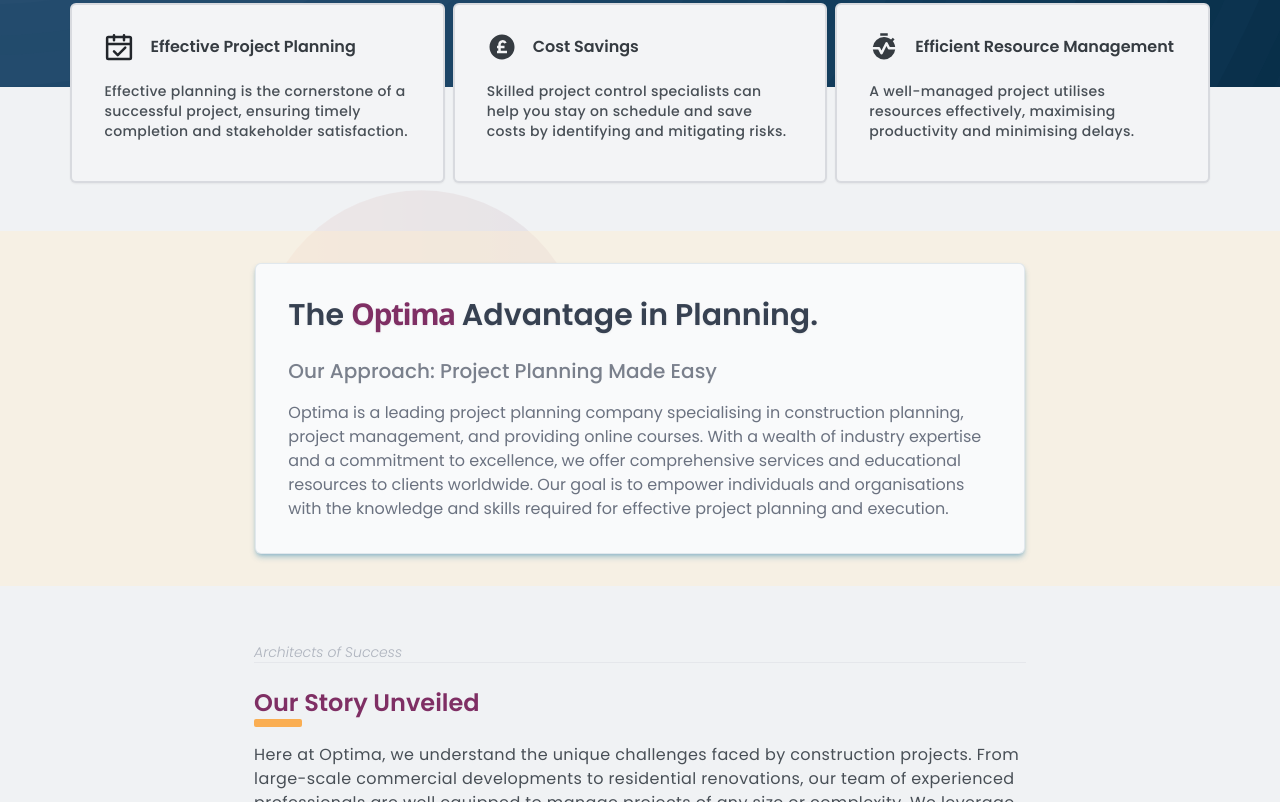
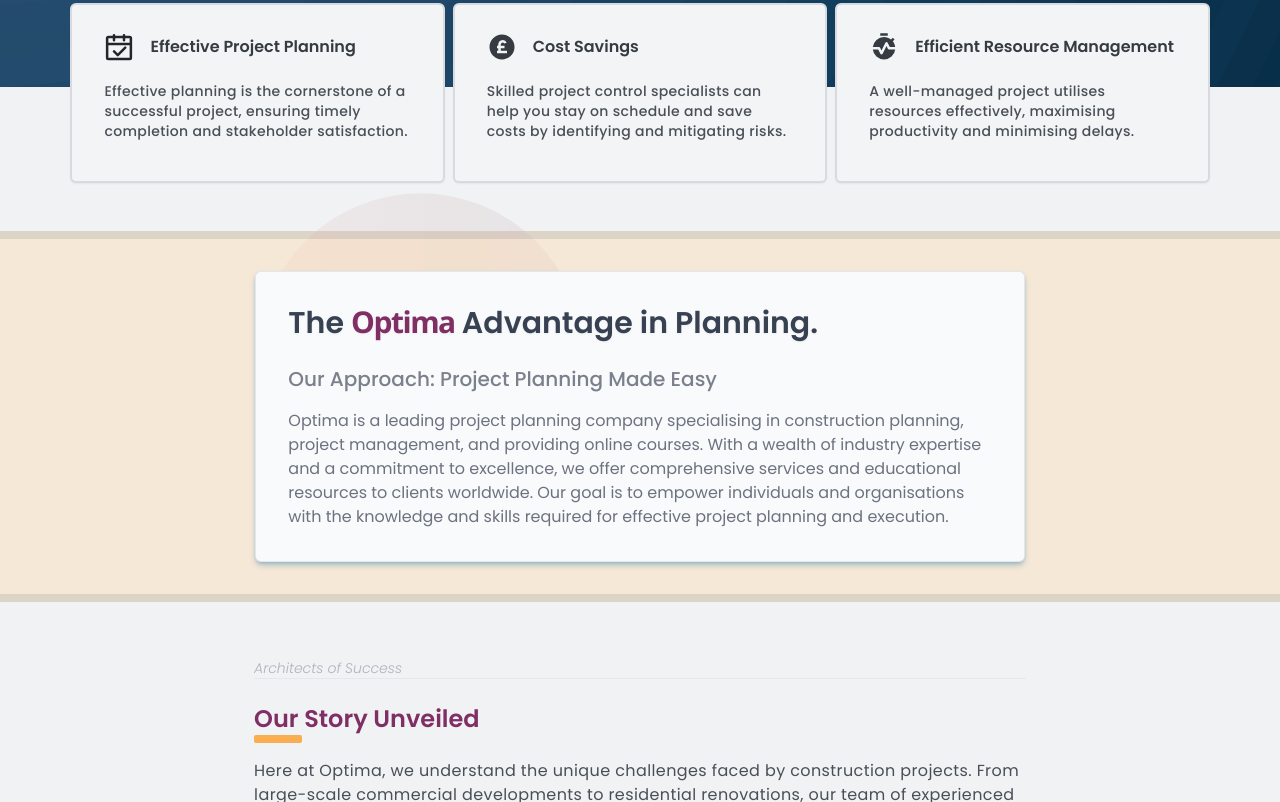
Before and after one commit to Ibra-Zeno/Optima_Engineering, a website: page about.html in a window 1280 px wide. Shown: the part 652-1454 px from the top of the page. Drawn offline with nearby package versions, Linux system fonts and the light colour scheme.

Commit message:
banner border

```diff
--- a/about.html
+++ b/about.html
@@ -388,7 +388,9 @@
       </div>
       <!-- About Us Heading -->
       <!-- About Us Premier Bubble -->
-      <section class="my-4 bg-[#ffeccb]/40 px-8 py-8">
+      <section
+        class="my-4 border-y-8 border-y-sky-950/10 bg-orange-200/40 px-8 py-8"
+      >
         <div
           class="mx-auto flex w-fit max-w-7xl flex-col items-center rounded-md border border-sky-900/10 bg-gray-50 px-5 py-8 shadow-md shadow-sky-700/30 sm:px-6 lg:px-8"
         >
```
Also changed, not shown: dist/output.css.
